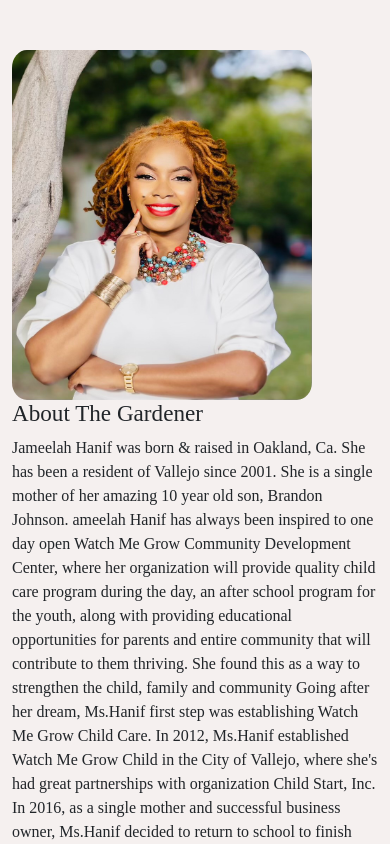
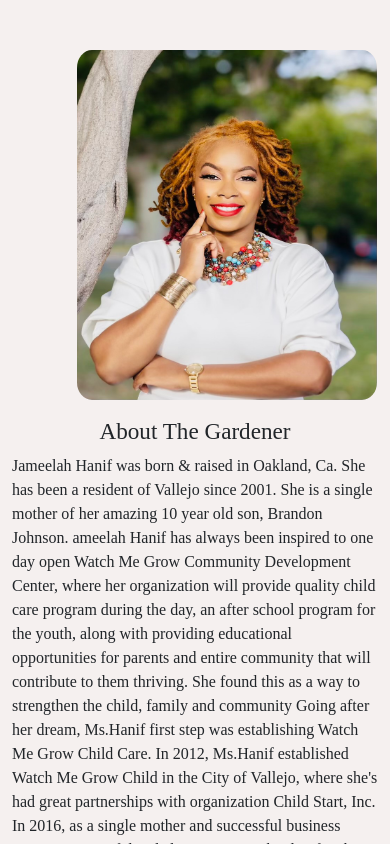
Before and after one commit to Jsmithseo/WatchMeGrowV2, a Next.js app: page /components/AboutSecondTwoColumnLayout in a window 390 px wide. Shown: the top 844 px of the page. Built offline with nearby package versions, Linux system fonts and the light colour scheme.

Commit message:
mobile fixes

```diff
--- a/pages/components/AboutSecondTwoColumnLayout.js
+++ b/pages/components/AboutSecondTwoColumnLayout.js
@@ -23,12 +23,20 @@ const imageStyle = {
   borderRadius: '5%',
 };
 
+const photoStyle =  {
+  paddingTop: '5%',
+}
+
+const titleStyle = {
+  textAlign: "center"
+}
+
 function TwoColumnLayout() {
   return (
     <div style={mainStyle}>
       <Container>
         <Row>
-          <Col md={{ size: 2, offset: 2 }} sm="12" xs="12">
+          <Col md={{ size: 2, offset: 2 }} xs={{ size: 6, offset: 2 }}>
             <Image
               style={imageStyle}
               src={Jameelah}
@@ -37,9 +45,9 @@ function TwoColumnLayout() {
               height={350}
             />
           </Col>
-          <Col md={{ size: 6, offset: 1 }}>
-            <div>
-              <h3>About The Gardener</h3>
+          <Col md={{ size: 6, offset: 1 }} >
+            <div style={photoStyle}>
+              <h3 style={titleStyle}>About The Gardener</h3>
 
               <div>
                 Jameelah Hanif was born & raised in Oakland, Ca. She has been a
```
